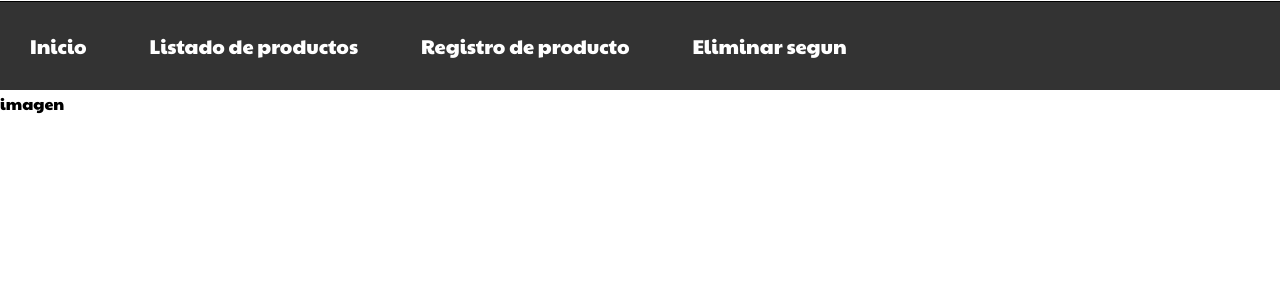
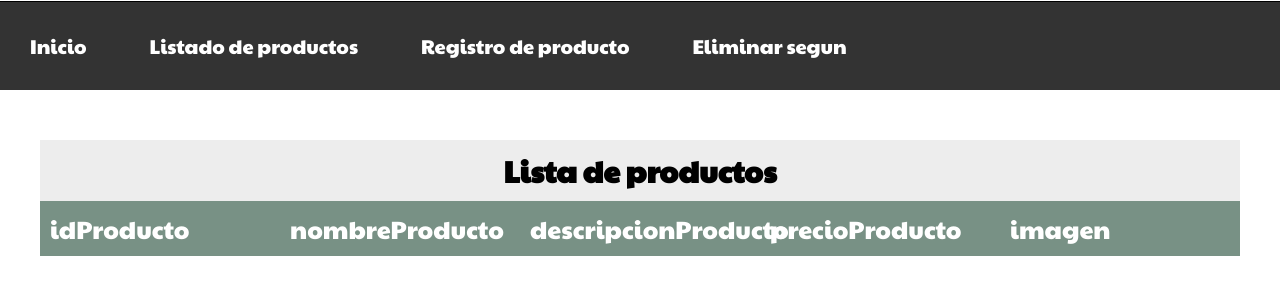
Before and after one commit to martinez022jose/Tienda-De-Ropa, a PHP site: page /listaDeProductos.php in a window 1280 px wide. Shown: the part 80-380 px from the top of the page. Run offline with PHP 8.4, Linux system fonts and the light colour scheme; data that the repository does not hold is empty.

Commit message:
Se agrega estilo de lista de productos

```diff
--- a/estiloProductos.css
+++ b/estiloProductos.css
@@ -442,7 +442,6 @@ section .bienvenida h2{
 }
 
 /*Trabajamos sobre el archivo registroProducto.php*/
-
 section .form{
 	width: 40%;
 	display: flex;
@@ -530,3 +529,55 @@ section .form .mensajeExitoso{
 	padding: 5px;
 	margin-bottom: 10px;
 }
+
+/*Trabajamos sobre el archivo listaDeProductos.php*/
+
+.separador{
+	height: 100px;
+}
+
+section .listaDeProductos{
+	padding: 40px;
+}
+
+section .listaDeProductos .title{
+	font-size: 20px;
+	text-align: center;
+	background: #ededed;
+	padding: 10px;
+}
+
+section .listaDeProductos .encabezadoPrincipal{
+	display: flex;
+	background: #789185;
+	color:white;
+}
+
+section .listaDeProductos .encabezadoPrincipal .encabezado{
+	width: 20%;
+	font-size: 25px;
+	padding: 10px;
+}
+
+section .listaDeProductos .item{
+	background: #ededed;
+	display: flex;
+	margin-bottom: 5px;
+	border-bottom: 1px solid black;
+}
+
+section .listaDeProductos .item .dato{
+	width: 20%;
+	padding: 10px;
+
+}
+
+section .listaDeProductos .item .cajaImagen{
+	width: 60px;
+	height: 60px;
+}
+
+section .listaDeProductos .item .cajaImagen img{
+	width: 100%;
+	height: 100%;
+}
--- a/listaDeProductos.php
+++ b/listaDeProductos.php
@@ -18,28 +18,34 @@
 		</div>
 	</header>
 
+	<div class="separador"></div>
+
 	<section>
-		<div class="listaProductos">
-			<div class="encabezado">
-				<div>idProducto</div>
-				<div>nombreProducto</div>
-				<div>precioProducto</div>
-				<div>descripcionProducto</div>
-				<div>imagen</div>
+		<div class="listaDeProductos">
+			<div class="title">
+				<h2>Lista de productos</h2>
 			</div>
+
+			<div class="encabezadoPrincipal">
+				<div class="encabezado">idProducto</div>
+				<div class="encabezado">nombreProducto</div>
+				<div class="encabezado">descripcionProducto</div>
+				<div class="encabezado">precioProducto</div>
+				<div class="encabezado">imagen</div>
+			</div>
+
 			<?php
+
 			include ("conexion.php");
 			$queryProductos = "SELECT *FROM productos";
 			$consulta = mysqli_query($conexion,$queryProductos);
 
-
-
 			while($filas = mysqli_fetch_array($consulta)){?>
 				<div class="item">
-					<div><?php echo $filas['idProducto']?></div>
-				    <div><?php echo $filas['nombre']?></div>
-				    <div><?php echo $filas['descripcion']?></div>
-				    <div><?php echo $filas['precio']?></div>
+					<div class="dato"><?php echo $filas['idProducto']?></div>
+				    <div class="dato"><?php echo $filas['nombre']?></div>
+				    <div class="dato"><?php echo $filas['descripcion']?></div>
+				    <div class="dato"><?php echo $filas['precio']?></div>
 				    <div class="cajaImagen">
 				    	<img src="<?php echo $filas['url']?>">
 				    </div>
@@ -49,5 +55,6 @@
 		</div>
 	</section>
 
+
 </body>
 </html>
```
Also changed, not shown: Imagenes/PrimeraEntrega.png (deleted), Imagenes/foto3.jpg (deleted), Imagenes/foto4.jpg (deleted), Imagenes/foto5.jpg (deleted).
